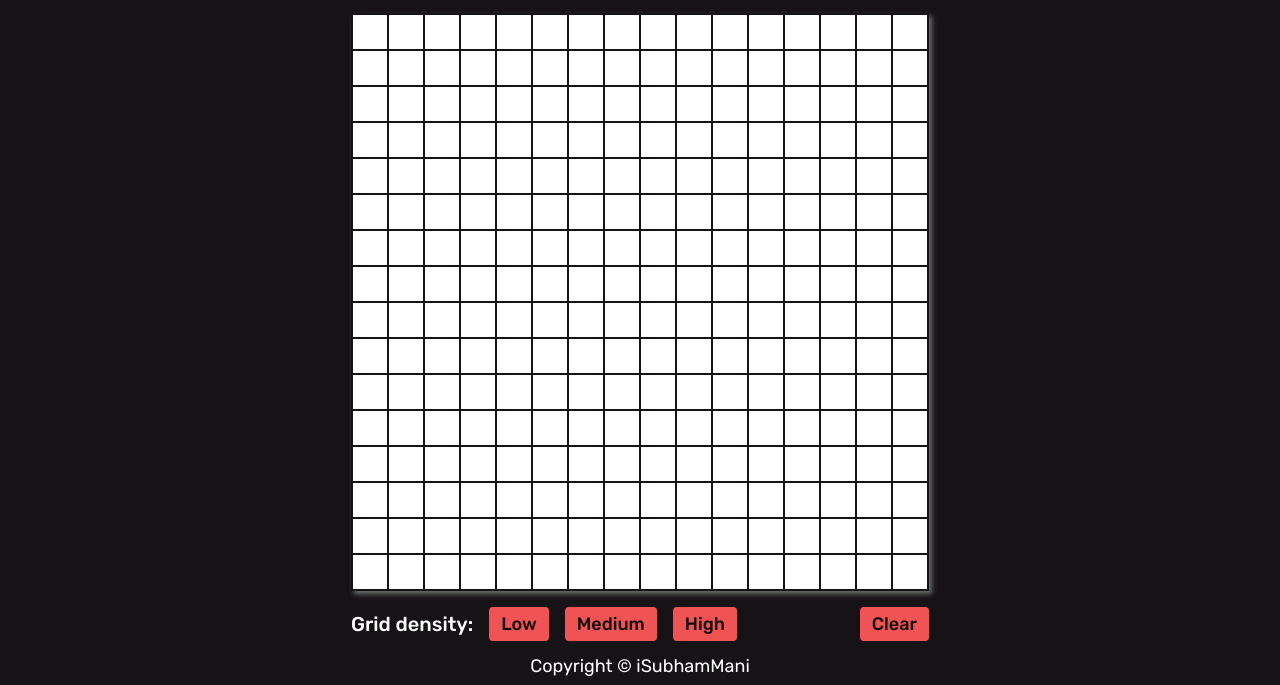
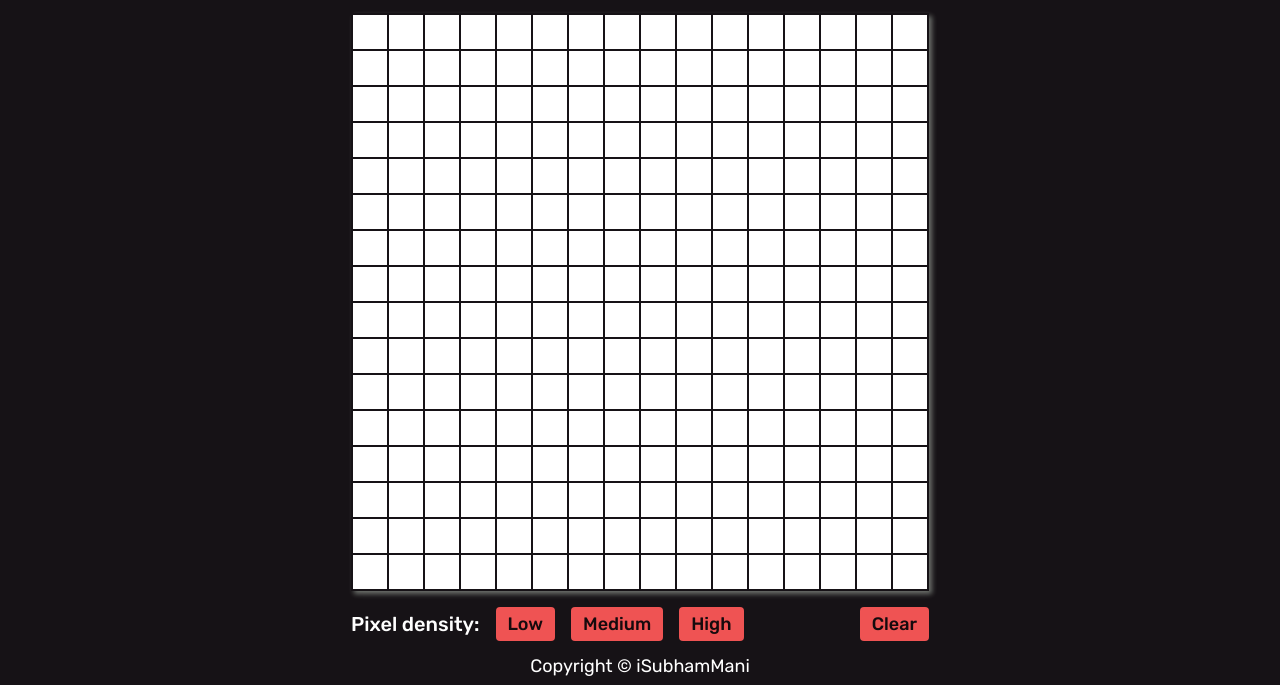
Before and after one commit to iSubhamMani/etch_a_sketch, a plain HTML site: page index.html in a window 1280 px wide. Shown: the part 115-800 px from the top of the page. Drawn offline with Linux system fonts and the light colour scheme.

Commit message:
rename density text

```diff
--- a/index.html
+++ b/index.html
@@ -22,7 +22,7 @@
 
         <div class="bottom-toolbox">
             <div class="gd-container flex-containers">
-                <h3>Grid density:</h3>
+                <h3>Pixel density:</h3>
                 <div class="gd-low">Low</div>
                 <div class="gd-medium">Medium</div>
                 <div class="gd-high">High</div>
```
